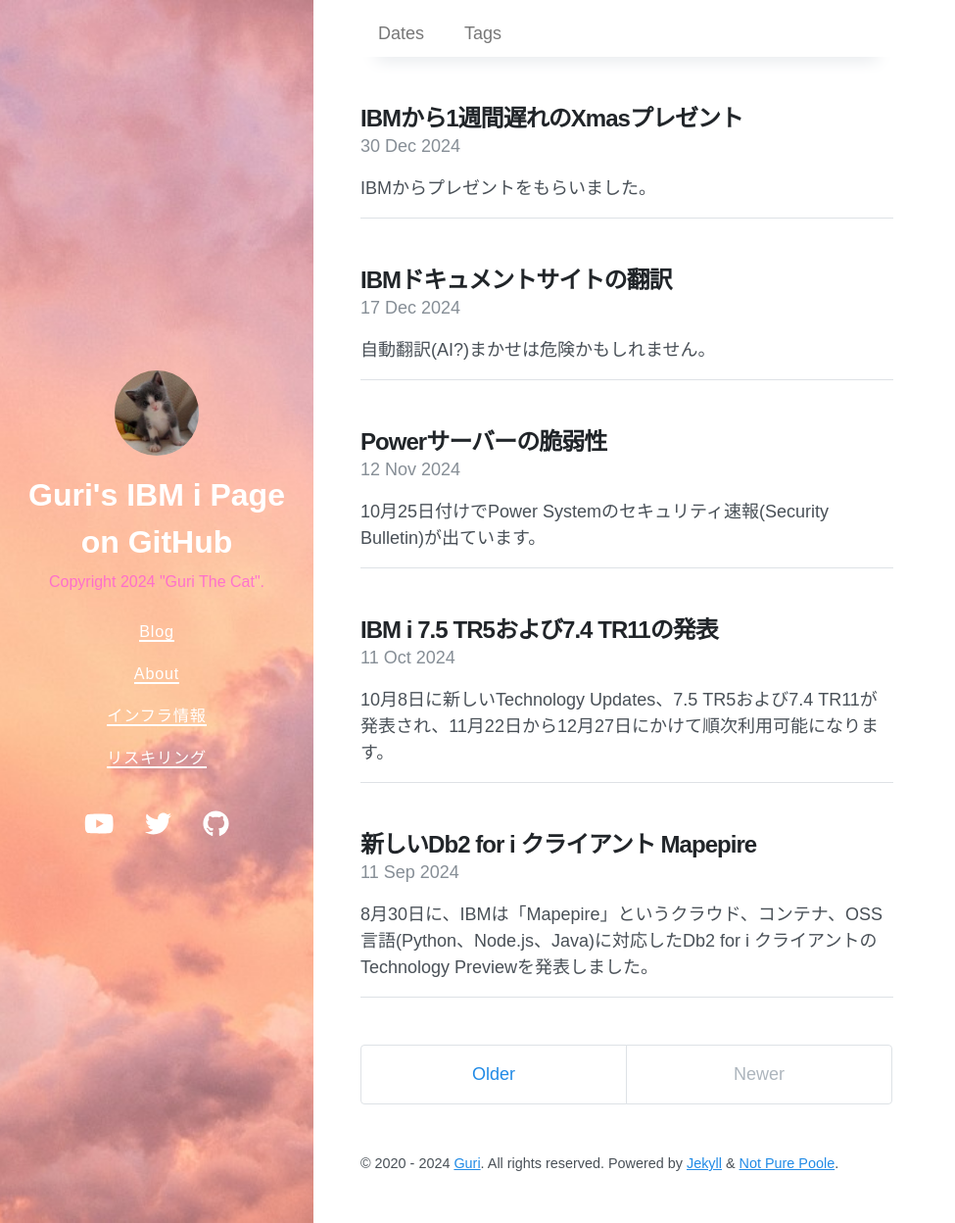
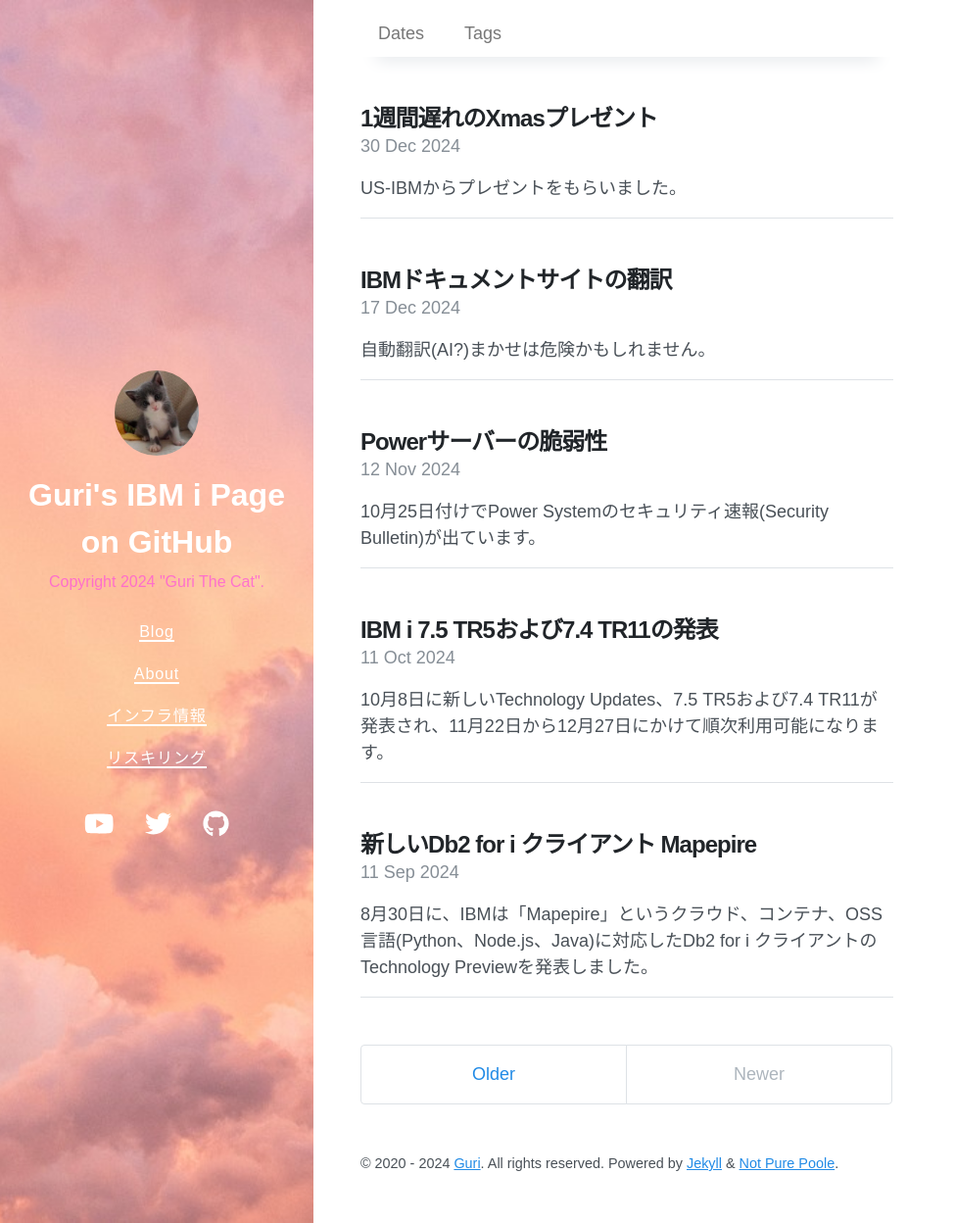
Before and after one commit to GuriCat/GuriPages, a Jekyll site: the page built from index.html, in a window 1280 px wide and 1248 px high. Shown: the whole window at 98% size, without its empty margins (0-975 px from the left). Built offline with Jekyll 4.4.1, drawn with Linux system fonts in a browser that asks for light colours; nearby versions of some CDN libraries; a script that is not in the unit is left out; the list of posts is cut into pages by our own code.

Commit message:
Update 2024-12-30-IBMから1週間遅れのXmasプレゼント.markdown

```diff
--- a/_posts/2024-12-30-IBMから1週間遅れのXmasプレゼント.markdown
+++ b/_posts/2024-12-30-IBMから1週間遅れのXmasプレゼント.markdown
@@ -1,10 +1,10 @@
 ---
 layout: post
-title: "IBMから1週間遅れのXmasプレゼント"
+title: "1週間遅れのXmasプレゼント"
 date: 2024-12-30 17:34:37 +0900
 tags: [その他]
 ---
-IBMからプレゼントをもらいました。
+US-IBMからプレゼントをもらいました。
 
 さっき家に帰ったら、9月ごろオーダーしたIBM Champion特典グッズが届いていました。お品書きは次のようなものです。
 
```
